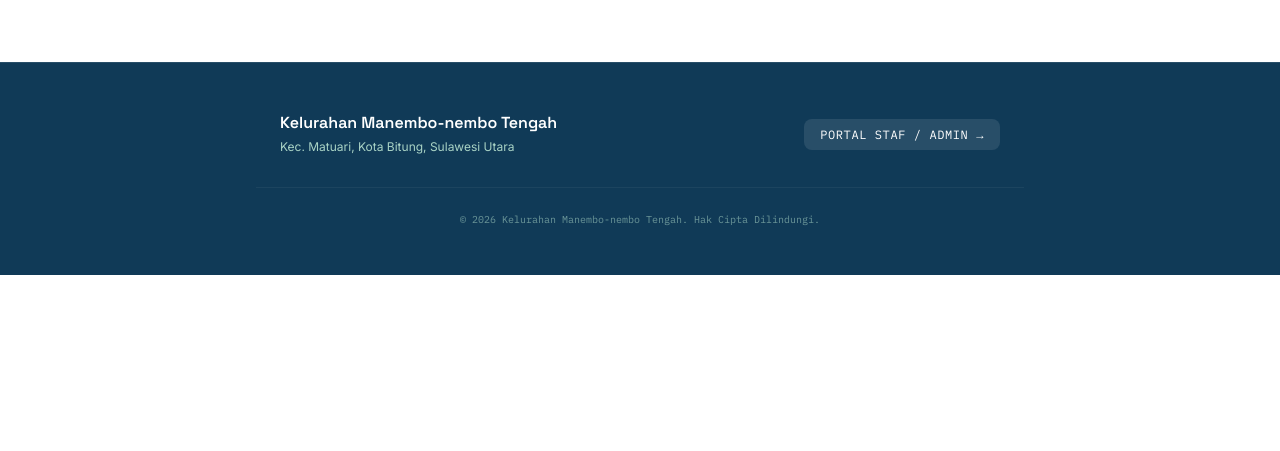
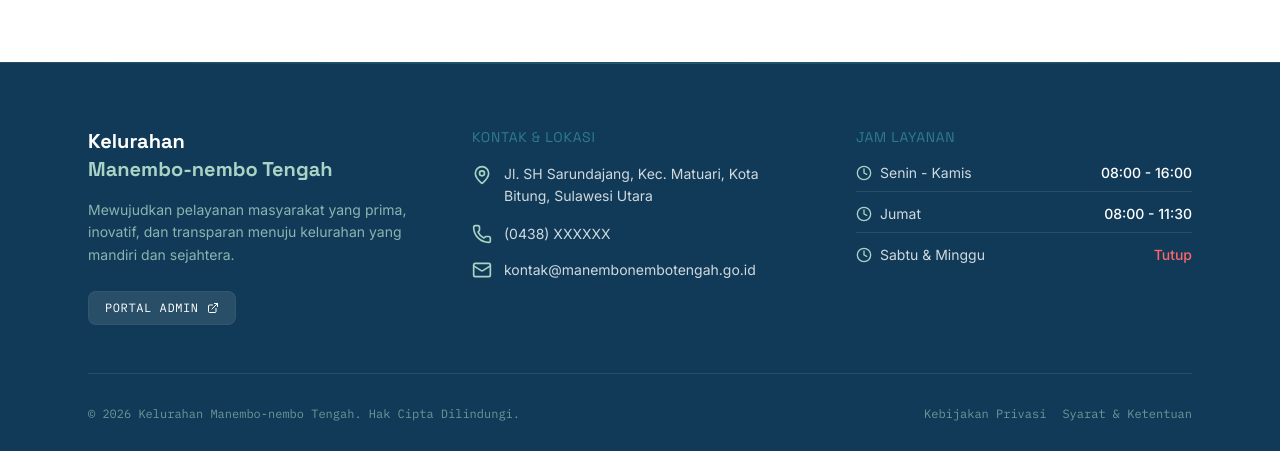
Before and after one commit to mentegagorengz/Project_Profile_Desa, a Next.js app: page / in a window 1280 px wide. Shown: the part 990-1441 px from the top of the page. Before the commit the page ends 1265 px from the top, so only its background shows below. Built offline with nearby package versions, Linux system fonts and the light colour scheme; no server answers; the database is empty.

Commit message:
feat(ui): redesign footer jadi 3-column

```diff
--- a/app/berita/[slug]/page.tsx
+++ b/app/berita/[slug]/page.tsx
@@ -3,6 +3,7 @@ import { notFound } from 'next/navigation'
 import Link from 'next/link'
 import { ArrowLeft } from 'lucide-react'
 import { Navbar } from '@/components/public/Navbar'
+import { Footer } from '@/components/public/Footer'
 
 export default async function BeritaDetailPage({ params }: { params: Promise<{ slug: string }> }) {
   const { slug } = await params
@@ -56,6 +57,7 @@ export default async function BeritaDetailPage({ params }: { params: Promise<{ s
           </div>
         </div>
       </article>
+      <Footer />
     </main>
   )
 }
--- a/app/page.tsx
+++ b/app/page.tsx
@@ -9,6 +9,7 @@ import { PetaSection } from '@/components/public/PetaSection'
 import { PricelistSection } from '@/components/public/PricelistSection'
 import { GaleriSection } from '@/components/public/GaleriSection'
 import { Navbar } from '@/components/public/Navbar'
+import { Footer } from '@/components/public/Footer'
 
 export default async function HomePage() {
   const supabase = await createClient()
@@ -39,27 +40,7 @@ export default async function HomePage() {
       <PricelistSection produk={produk ?? []} />
       <GaleriSection foto={foto ?? []} />
 
-      <footer className="bg-prussian py-12 text-white/80 border-t border-white/10">
-        <div className="mx-auto max-w-3xl px-6 flex flex-col md:flex-row justify-between items-center gap-6">
-          <div className="text-center md:text-left">
-            <p className="font-display font-semibold text-white">Kelurahan Manembo-nembo Tengah</p>
-            <p className="text-xs text-pastel-blue mt-1">Kec. Matuari, Kota Bitung, Sulawesi Utara</p>
-          </div>
-          <div className="shrink-0">
-            <Link
-              href="/admin"
-              className="text-xs font-mono uppercase tracking-wider bg-white/10 hover:bg-white/20 text-white px-4 py-2 rounded-lg transition-colors"
-            >
-              Portal Staf / Admin →
-            </Link>
-          </div>
-        </div>
-        <div className="mx-auto max-w-3xl px-6 border-t border-white/5 mt-8 pt-6 text-center">
-          <p className="text-[10px] text-pastel-blue/60 font-mono">
-            &copy; {new Date().getFullYear()} Kelurahan Manembo-nembo Tengah. Hak Cipta Dilindungi.
-          </p>
-        </div>
-      </footer>
+      <Footer />
     </main>
   )
 }
--- /dev/null
+++ b/components/public/Footer.tsx
@@ -0,0 +1,90 @@
+import Link from 'next/link'
+import { MapPin, Phone, Mail, Clock, ExternalLink } from 'lucide-react'
+
+export function Footer() {
+  return (
+    <footer className="bg-prussian pt-16 pb-8 border-t border-white/10 relative overflow-hidden">
+      {/* Decorative gradient */}
+      <div className="absolute top-0 inset-x-0 h-px bg-gradient-to-r from-transparent via-teal-blue/50 to-transparent" />
+
+      <div className="mx-auto max-w-6xl px-6">
+        <div className="grid grid-cols-1 md:grid-cols-3 gap-12 mb-12">
+          {/* Kolom 1: Identitas */}
+          <div>
+            <h3 className="font-display text-xl font-bold text-white mb-4">
+              Kelurahan<br />
+              <span className="text-pastel-blue">Manembo-nembo Tengah</span>
+            </h3>
+            <p className="text-pastel-blue/80 text-sm leading-relaxed mb-6">
+              Mewujudkan pelayanan masyarakat yang prima, inovatif, dan transparan menuju kelurahan yang mandiri dan sejahtera.
+            </p>
+            <div className="flex items-center gap-3">
+              <Link
+                href="/admin"
+                className="inline-flex items-center gap-2 text-xs font-mono uppercase tracking-wider bg-white/10 hover:bg-white/20 text-white px-4 py-2 rounded-lg transition-colors border border-white/5"
+              >
+                Portal Admin <ExternalLink className="w-3 h-3" />
+              </Link>
+            </div>
+          </div>
+
+          {/* Kolom 2: Kontak */}
+          <div>
+            <h3 className="font-mono text-sm uppercase tracking-wider text-teal-blue mb-4">Kontak & Lokasi</h3>
+            <ul className="space-y-4">
+              <li className="flex items-start gap-3">
+                <MapPin className="w-5 h-5 text-pastel-blue shrink-0 mt-0.5" />
+                <span className="text-white/80 text-sm leading-relaxed">
+                  Jl. SH Sarundajang, Kec. Matuari, Kota Bitung, Sulawesi Utara
+                </span>
+              </li>
+              <li className="flex items-center gap-3">
+                <Phone className="w-5 h-5 text-pastel-blue shrink-0" />
+                <span className="text-white/80 text-sm">(0438) XXXXXX</span>
+              </li>
+              <li className="flex items-center gap-3">
+                <Mail className="w-5 h-5 text-pastel-blue shrink-0" />
+                <span className="text-white/80 text-sm">kontak@manembonembotengah.go.id</span>
+              </li>
+            </ul>
+          </div>
+
+          {/* Kolom 3: Jam Layanan */}
+          <div>
+            <h3 className="font-mono text-sm uppercase tracking-wider text-teal-blue mb-4">Jam Layanan</h3>
+            <ul className="space-y-3">
+              <li className="flex items-center justify-between text-sm border-b border-white/10 pb-2">
+                <div className="flex items-center gap-2 text-white/80">
+                  <Clock className="w-4 h-4 text-pastel-blue" /> Senin - Kamis
+                </div>
+                <span className="text-white font-medium">08:00 - 16:00</span>
+              </li>
+              <li className="flex items-center justify-between text-sm border-b border-white/10 pb-2">
+                <div className="flex items-center gap-2 text-white/80">
+                  <Clock className="w-4 h-4 text-pastel-blue" /> Jumat
+                </div>
+                <span className="text-white font-medium">08:00 - 11:30</span>
+              </li>
+              <li className="flex items-center justify-between text-sm">
+                <div className="flex items-center gap-2 text-white/80">
+                  <Clock className="w-4 h-4 text-pastel-blue" /> Sabtu & Minggu
+                </div>
+                <span className="text-red-400 font-medium">Tutup</span>
+              </li>
+            </ul>
+          </div>
+        </div>
+
+        <div className="border-t border-white/10 pt-8 text-center flex flex-col md:flex-row justify-between items-center gap-4">
+          <p className="text-xs text-pastel-blue/60 font-mono">
+            &copy; {new Date().getFullYear()} Kelurahan Manembo-nembo Tengah. Hak Cipta Dilindungi.
+          </p>
+          <div className="flex gap-4 text-xs font-mono text-pastel-blue/60">
+            <Link href="#" className="hover:text-white transition-colors">Kebijakan Privasi</Link>
+            <Link href="#" className="hover:text-white transition-colors">Syarat & Ketentuan</Link>
+          </div>
+        </div>
+      </div>
+    </footer>
+  )
+}
```
